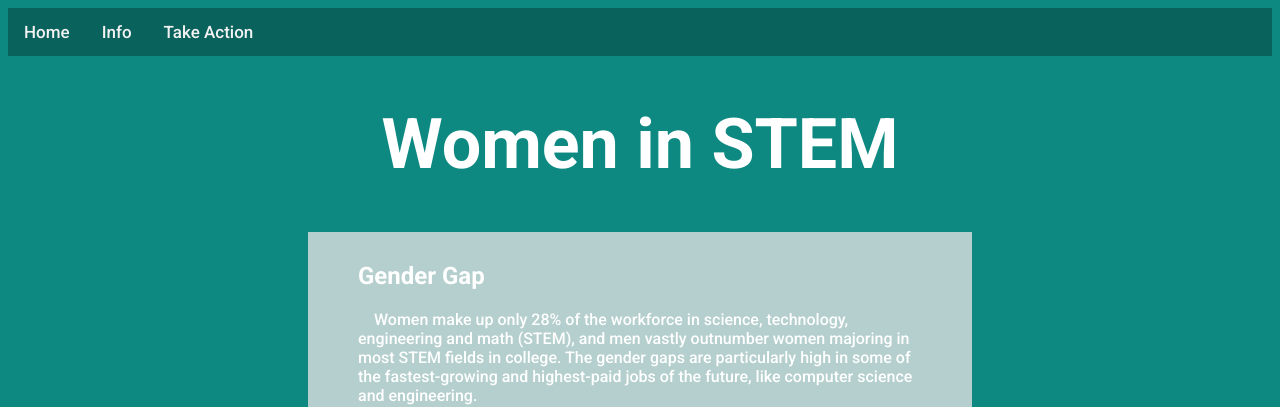
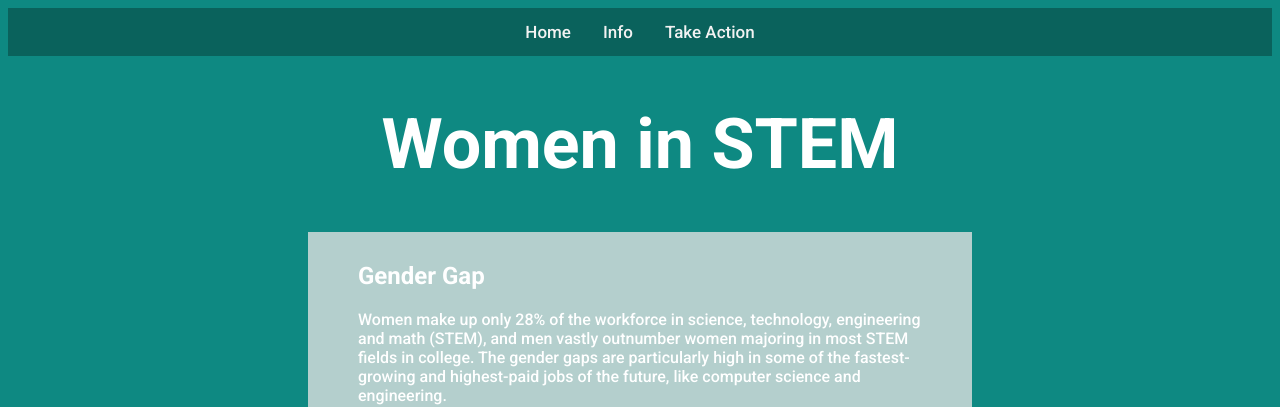
Before and after one commit to baelul/three-page-project-flex, a plain HTML site: page info.html in a window 1280 px wide. Shown: the top 407 px of the page. Drawn offline with Linux system fonts and the light colour scheme.

Commit message:
Add flex changes

```diff
--- a/info.html
+++ b/info.html
@@ -21,7 +21,7 @@
       </div>
       <div class="gender"> <!-- break it up into sections-->
         <h2>Gender Gap</h2>
-          <p>&emsp;Women make up only 28% of the workforce in science, technology,
+          <p>Women make up only 28% of the workforce in science, technology,
             engineering and math (STEM), and men vastly outnumber women majoring
              in most STEM fields in college. The gender gaps are particularly
              high in some of the fastest-growing and highest-paid jobs of the
@@ -29,27 +29,27 @@
              <img src="https://alltogether.swe.org/wp-content/uploads/2018/05/Depositphotos_110484896_l-2015.jpg" alt="">
              <h3>Key Factors perpetuating gender STEM gaps</h3>
              <h4>Gender Stereotypes</h4>
-             <p> &emsp;STEM fields are often viewed as masculine, and teachers and
+             <p>STEM fields are often viewed as masculine, and teachers and
                parents often underestimate girls’ math abilities start as early
                 as preschool.</p>
              <h4>Male-Dominated Cultures</h4>
-             <p> &emsp;Because fewer women study and work in STEM, these fields tend to
+             <p>Because fewer women study and work in STEM, these fields tend to
                 perpetuate inflexible, exclusionary, male-dominated cultures that
                  are not supportive of or attractive to women and minorities.</p>
              <h4>Fewer Role Models</h4>
-             <p> &emsp;Girls have fewer role models to inspire their interest in these
+             <p>Girls have fewer role models to inspire their interest in these
                 fields, seeing limited examples of female scientists and
                 engineers in books, media and popular culture. There are even
                  fewer role models of Black women in math and science.</p>
              <h4>Math Anxiety</h4>
-             <p> &emsp;Teachers, who are predominantly women, often have math anxiety
+             <p>Teachers, who are predominantly women, often have math anxiety
                they pass onto girls, and they often grade girls harder for the
                same work, and assume girls need to work harder to achieve the
                same level as boys.</p>
       </div>
       <div class="wage">
         <h2>Wage Gap</h2>
-          <p> &emsp;While the wage gape can be said to be a problem in any field,
+          <p>While the wage gape can be said to be a problem in any field,
             the gap is exceedingly significant in the STEM field. Men in STEM
              annual salaries are nearly $15,000 higher per year than
             women ($85,000 compared to $60,828). And Latina and Black women in
@@ -58,11 +58,11 @@
       </div>
       <div class="confidence">
         <h2>Confidence Gap</h2>
-          <p> &emsp;Many girls lose confidence in math by third grade. Boys, on the
+          <p>Many girls lose confidence in math by third grade. Boys, on the
             other hand, are more likely to say they are strong in math by 2nd
             grade, before any performance differences are evident.</p>
           <img src="https://cdn.theatlantic.com/assets/media/img/posts/2014/04/0514_WEL_Kay_Confidence_Intro/b40de77fa.jpg" alt="">
-          <p> &emsp;Imposter syndrome is a huge problem amongst the computer science/
+          <p>Imposter syndrome is a huge problem amongst the computer science/
             engineering field, but especially amongst women in STEM. 38% of
             women who major in computers work in computer fields, and
            only 24% of those who majored in engineering work in the engineering
--- a/style.css
+++ b/style.css
@@ -5,13 +5,22 @@ body {
 }
 
 .header {
+  display: flex;
   font-size: 35px;
   text-align: center;
+  flex-direction: column;
+  align-items: center;
+  justify-content: center;
+  align-content: space-between;
 }
 
 .header img {
   width: 500px;
   height: auto;
+}
+
+.header h4 {
+  margin-top: 0px;
 }
 
 .gender, .confidence, .wage, .actions {
@@ -46,6 +55,9 @@ wage classes */
 
 /* Add a black background color to the top navigation */
 .nav-bar {
+  display: flex;
+  flex-direction: row;
+  justify-content: center;
   text-align: center;
   background-color: #0A625C;
   overflow: hidden;
@@ -53,7 +65,6 @@ wage classes */
 
 /* Style the links inside the navigation bar */
 .nav-bar a {
-  float: left;
   color: #f2f2f2;
   text-align: center;
   padding: 14px 16px;
```
Also changed, not shown: banner-2.jpg (added).
